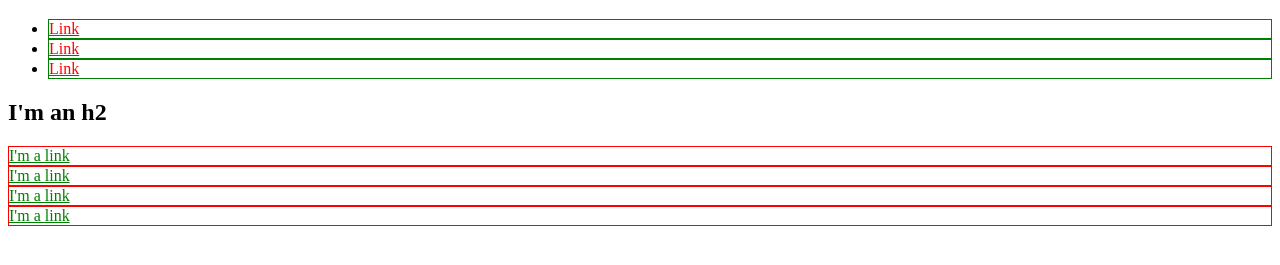
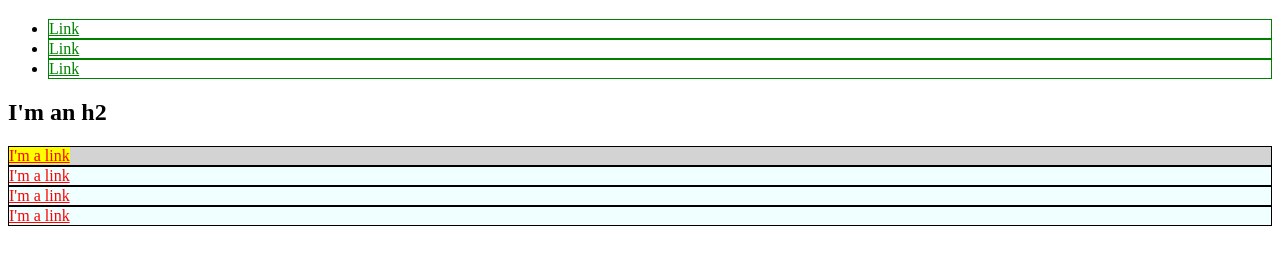
Before and after one commit to crazyhacker101/CSS-Wars, a plain HTML site: page index.html in a window 1280 px wide. Shown: the part 61-326 px from the top of the page. Drawn offline with Linux system fonts and the light colour scheme.

Commit message:
Add ids and classes to increase specificity

```diff
--- a/index.html
+++ b/index.html
@@ -9,19 +9,31 @@
             color: black;
         }
 
-        div {
-            border: 1px solid red;
-        }
-
         li {
             border: 1px solid green;
         }
 
-        div a {
+        li a {
             color: green;
         }
 
-        li a {
+        #exec-link {
+            background-color: yellow;
+        }
+
+        #exec-bio {
+            background-color: lightgray;
+        }
+
+        .bio-box {
+            border: 1px solid black;
+        }
+
+        .bio-color {
+            background-color: azure;
+        }
+
+        .bio-box a {
             color: red;
         }
     </style>
@@ -41,16 +53,16 @@
         </li>
     </ul>
     <h2>I'm an h2</h2>
-    <div>
+    <div id="exec-bio" class="bio-box bio-color">
+        <a href="https://example.com/" id="exec-link">I'm a link</a>
+    </div>
+    <div class="bio-box bio-color">
         <a href="https://example.com/">I'm a link</a>
     </div>
-    <div>
+    <div class="bio-box bio-color">
         <a href="https://example.com/">I'm a link</a>
     </div>
-    <div>
-        <a href="https://example.com/">I'm a link</a>
-    </div>
-    <div>
+    <div class="bio-box bio-color">
         <a href="https://example.com/">I'm a link</a>
     </div>
 </body>
```
